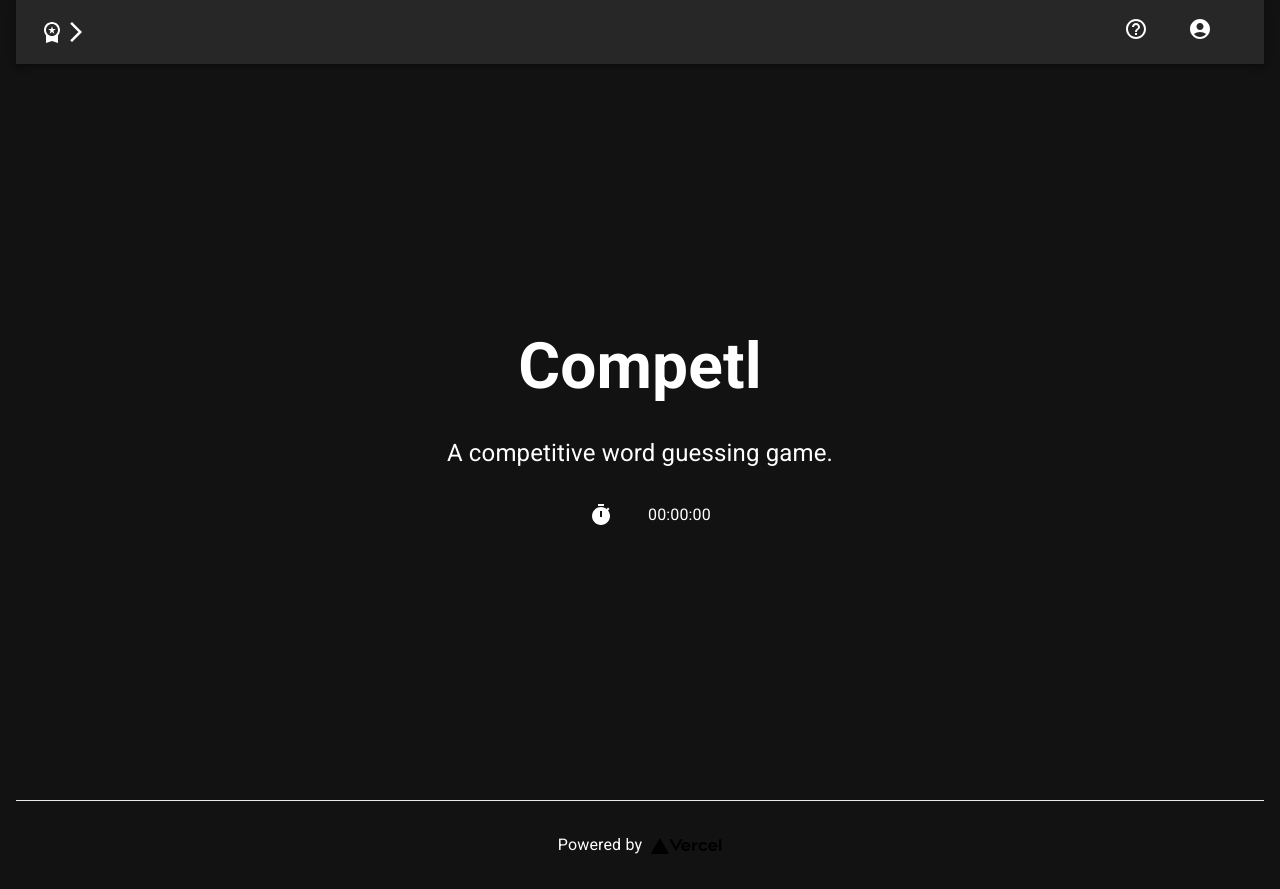
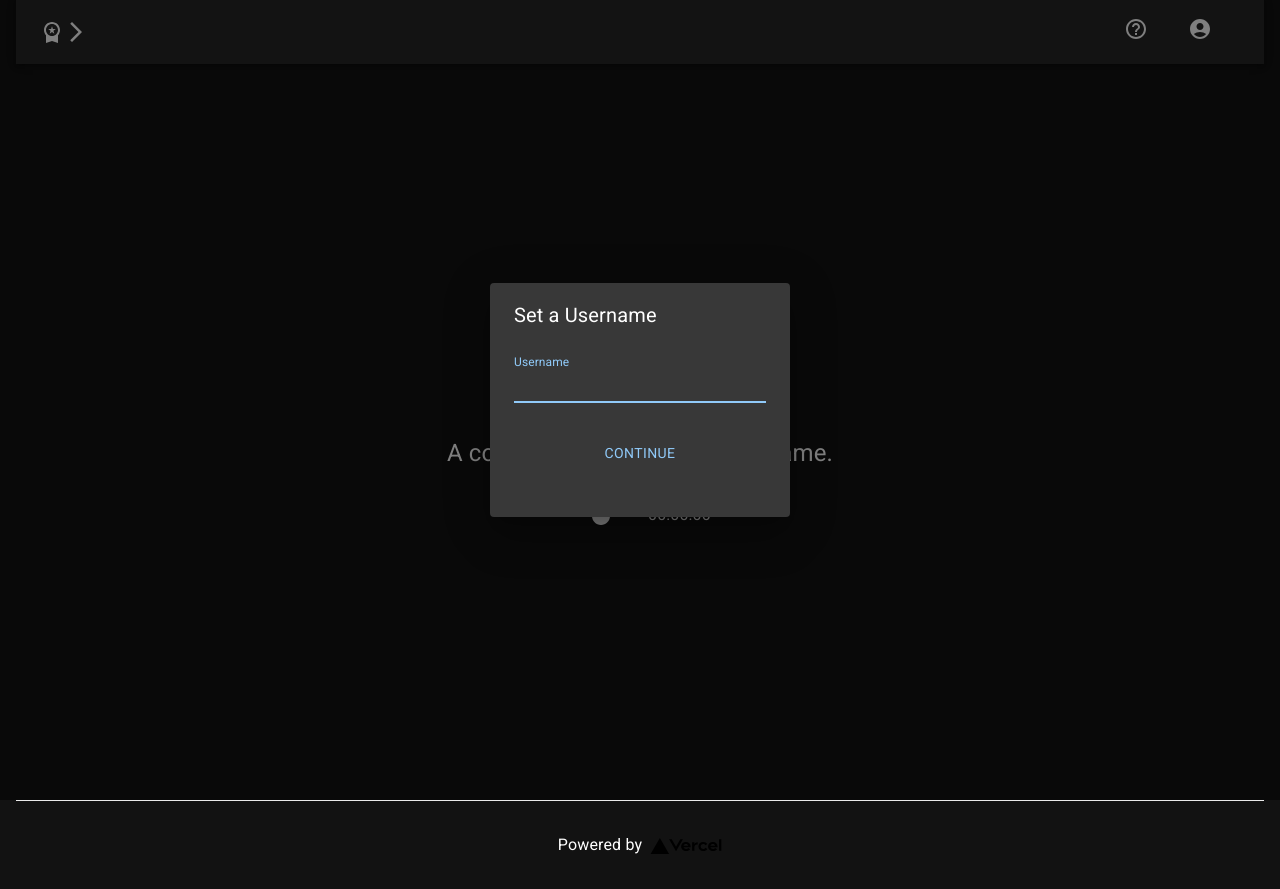
Before and after one commit to oscarwong67/Competl, a Next.js app: page / in a window 1280 px wide. Built offline with nearby package versions, Linux system fonts and the light colour scheme.

Commit message:
finish new user dialog front end

```diff
--- /dev/null
+++ b/components/editProfileDialog.js
@@ -0,0 +1,46 @@
+import * as React from 'react';
+import Button from '@mui/material/Button';
+import TextField from '@mui/material/TextField';
+import Dialog from '@mui/material/Dialog';
+import DialogActions from '@mui/material/DialogActions';
+import DialogContent from '@mui/material/DialogContent';
+import DialogContentText from '@mui/material/DialogContentText';
+import DialogTitle from '@mui/material/DialogTitle';
+import AccountCircleIcon from "@mui/icons-material/AccountCircle";
+import styles from '../styles/Home.module.css';
+
+export default function EditProfileDialog() {
+  const [open, setOpen] = React.useState(false);
+
+  const handleClickOpen = () => {
+    setOpen(true);
+  };
+
+  const handleClose = () => {
+    setOpen(false);
+  };
+
+  return (
+    <div>
+      <AccountCircleIcon className={styles.center} onClick={handleClickOpen}/>
+      <Dialog open={open} onClose={handleClose}>
+        <DialogTitle>Edit Profile</DialogTitle>
+        <DialogContent sx={{ width: 385 }}>
+          <TextField
+            autoFocus
+            margin="dense"
+            id="name"
+            label="Username"
+            type="email"
+            fullWidth
+            variant="standard"
+          />
+        </DialogContent>
+        <DialogActions>
+          <Button onClick={handleClose}>Cancel</Button>
+          <Button onClick={handleClose}>Save</Button>
+        </DialogActions>
+      </Dialog>
+    </div>
+  );
+}
--- a/components/helpMenu.js
+++ b/components/helpMenuDialog.js
@@ -10,7 +10,7 @@ import HelpOutlineIcon from "@mui/icons-material/HelpOutline";
 import styles from '../styles/Home.module.css';
 import Image from 'next/image';
 
-export default function ResponsiveDialog() {
+export default function HelpMenuDialog() {
   const [open, setOpen] = React.useState(false);
   const theme = useTheme();
 
--- a/components/editProfile.js
+++ b/components/newUserDialog.js
@@ -4,28 +4,22 @@ import TextField from '@mui/material/TextField';
 import Dialog from '@mui/material/Dialog';
 import DialogActions from '@mui/material/DialogActions';
 import DialogContent from '@mui/material/DialogContent';
-import DialogContentText from '@mui/material/DialogContentText';
 import DialogTitle from '@mui/material/DialogTitle';
-import AccountCircleIcon from "@mui/icons-material/AccountCircle";
 import styles from '../styles/Home.module.css';
 
-export default function EditProfile() {
-  const [open, setOpen] = React.useState(false);
+export default function NewUserDialog({ newAccount }) {
+  const [open, setOpen] = React.useState(newAccount);
 
-  const handleClickOpen = () => {
-    setOpen(true);
-  };
-
-  const handleClose = () => {
+  const handleClose = (event, reason) => {
+    if (reason && reason == "backdropClick") return;
     setOpen(false);
   };
 
   return (
     <div>
-      <AccountCircleIcon className={styles.center} onClick={handleClickOpen}/>
       <Dialog open={open} onClose={handleClose}>
-        <DialogTitle>Edit Profile</DialogTitle>
-        <DialogContent sx={{ width: 385 }}>
+        <DialogTitle>Set a Username</DialogTitle>
+        <DialogContent sx={{ width: 300}}>
           <TextField
             autoFocus
             margin="dense"
@@ -36,9 +30,9 @@ export default function EditProfile() {
             variant="standard"
           />
         </DialogContent>
-        <DialogActions>
-          <Button onClick={handleClose}>Cancel</Button>
-          <Button onClick={handleClose}>Save</Button>
+        <DialogActions style={{ 'align-items': 'start', 'justify-content': 'center' }}
+         sx={{ width: 300, height: 90 }}>
+          <Button onClick={handleClose}>Continue</Button>
         </DialogActions>
       </Dialog>
     </div>
--- a/pages/index.js
+++ b/pages/index.js
@@ -3,16 +3,15 @@ import Image from 'next/image'
 import AppBar from "@mui/material/AppBar";
 import Box from "@mui/material/Box";
 import Toolbar from "@mui/material/Toolbar";
-import HelpOutlineIcon from "@mui/icons-material/HelpOutline";
 import IconButton from "@mui/material/IconButton";
 import WorkspacePremiumIcon from "@mui/icons-material/WorkspacePremium";
 import ArrowForwardIosIcon from "@mui/icons-material/ArrowForwardIos";
-import AccountCircleIcon from "@mui/icons-material/AccountCircle";
 
 import Game from '../components/game';
 import styles from '../styles/Home.module.css';
-import HelpMenu from '../components/helpMenu';
-import EditProfile from '../components/editProfile';
+import HelpMenuDialog from '../components/helpMenuDialog';
+import EditProfileDialog from '../components/editProfileDialog';
+import NewUserDialog from '../components/newUserDialog';
 
 export default function Home() {
   return (
@@ -44,7 +43,7 @@ export default function Home() {
             sx={{ mr: 2 }}
           >
             {/* <HelpOutlineIcon /> */}
-            <HelpMenu />
+            <HelpMenuDialog/>
           </IconButton>
           <IconButton
             size="large"
@@ -53,10 +52,11 @@ export default function Home() {
             sx={{ mr: 2 }}
           >
             {/* <AccountCircleIcon /> */}
-            <EditProfile/>
+            <EditProfileDialog/>
           </IconButton>
         </Toolbar>
       </AppBar>
+      <NewUserDialog newAccount={true}/>
       <main className={styles.main}>
         <h1 className={styles.title}>Competl</h1>
         <p className={styles.description}>A competitive word guessing game.</p>
```
